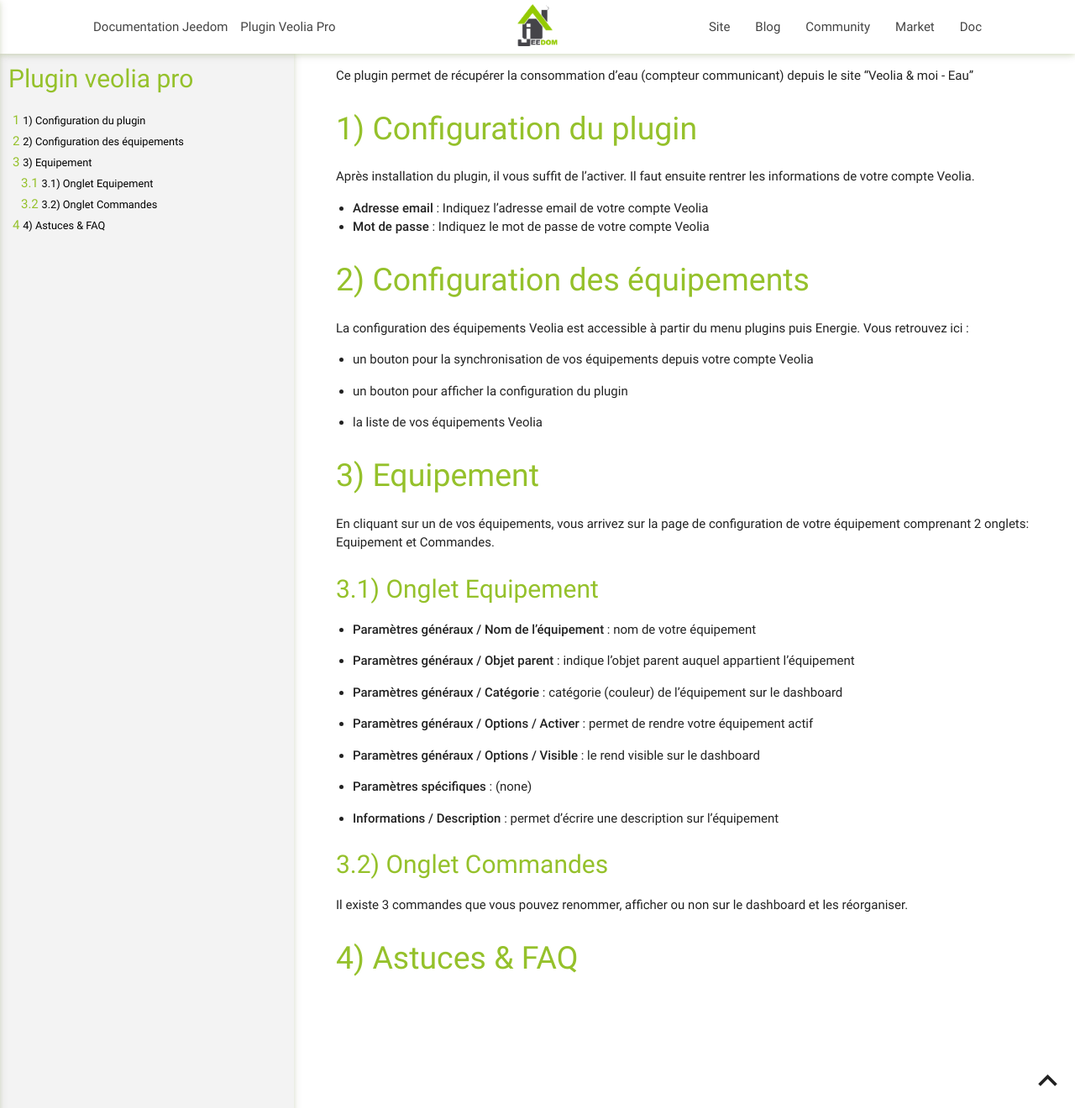
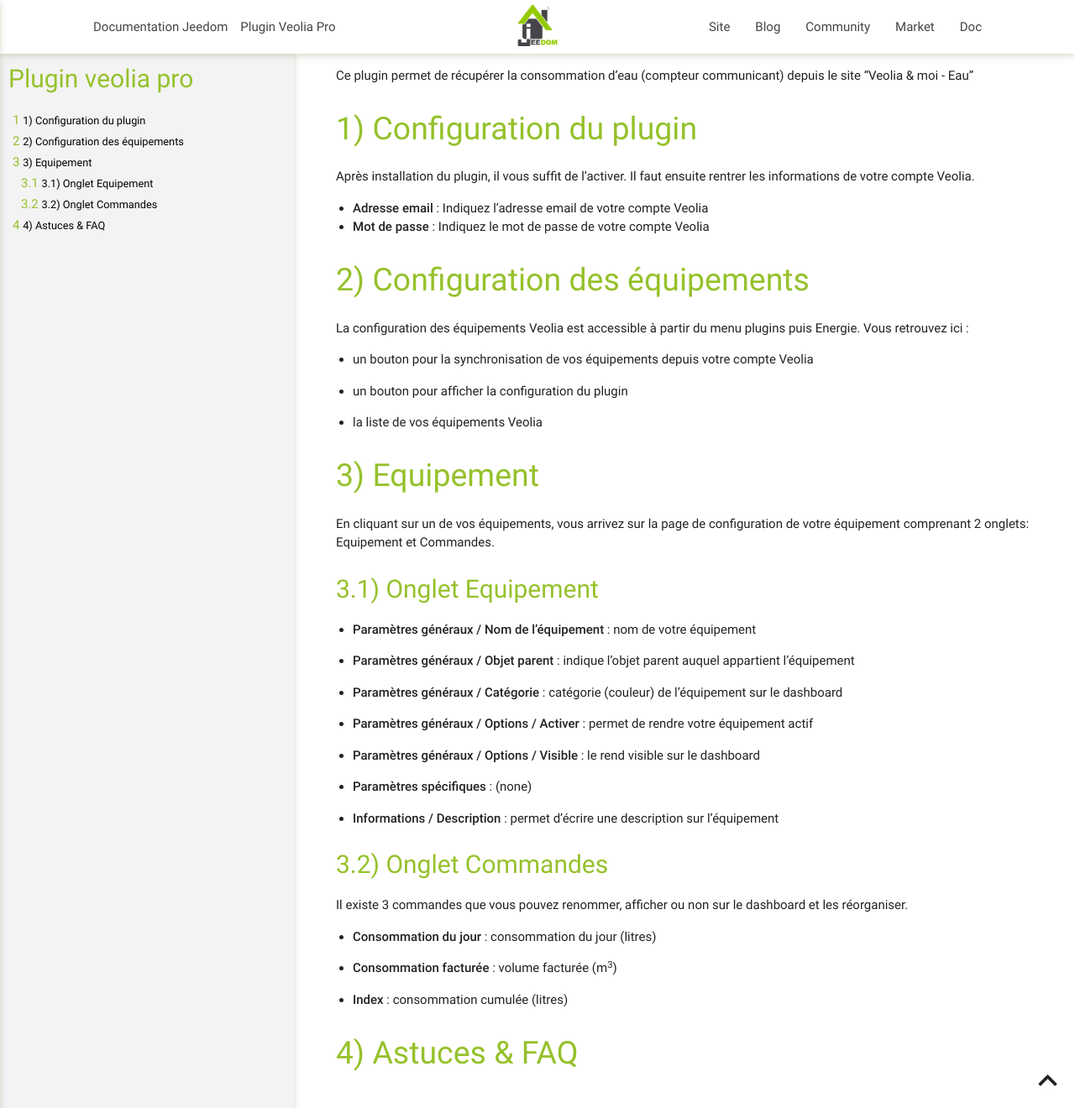
Before and after one commit to thanaus/jeedom_docs, a Jekyll site: the page built from plugins/veoliapro/fr_FR/index.md, in a window 1280 px wide and 1320 px high. Shown: the whole window at 84% size. Built offline with Jekyll 4.4.1, drawn with Linux system fonts in a browser that asks for light colours.

Commit message:
Update index.md

```diff
--- a/plugins/veoliapro/fr_FR/index.md
+++ b/plugins/veoliapro/fr_FR/index.md
@@ -54,6 +54,11 @@ Onglet Commandes
 
 Il existe 3 commandes que vous pouvez renommer, afficher ou non sur le dashboard et les réorganiser.
 
+-   **Consommation du jour** : consommation du jour (litres)
+
+-   **Consommation facturée** : volume facturée (m<sup>3</sup>)
+
+-   **Index** : consommation cumulée (litres)
 
 
 Astuces & FAQ
```
